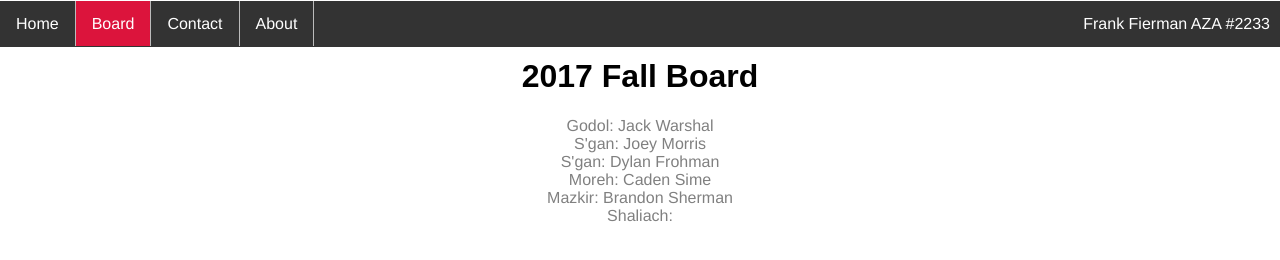
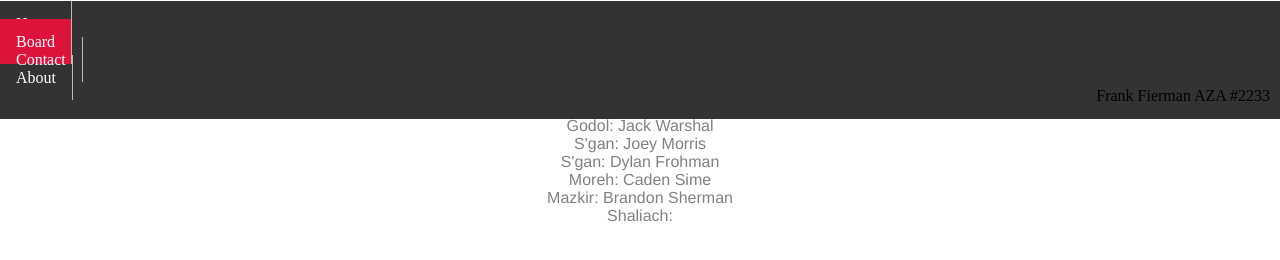
Before and after one commit to brandjay56/brandjay56.github.io, a plain HTML site: page board.html in a window 1280 px wide. Drawn offline with Linux system fonts and the light colour scheme.

Commit message:
Update style.css

```diff
--- a/style.css
+++ b/style.css
@@ -16,7 +16,7 @@ body {
     width: 100%;
 }
 
-.nav li {
+nav:li {
     float: left;
 	font-family: Helvetica;
 	color: white;
```
